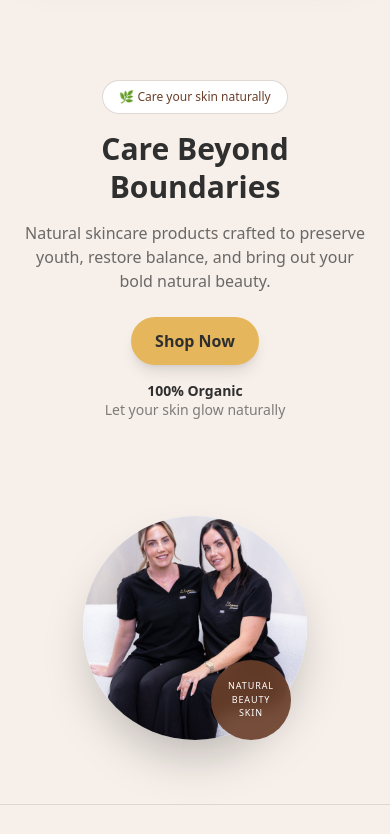
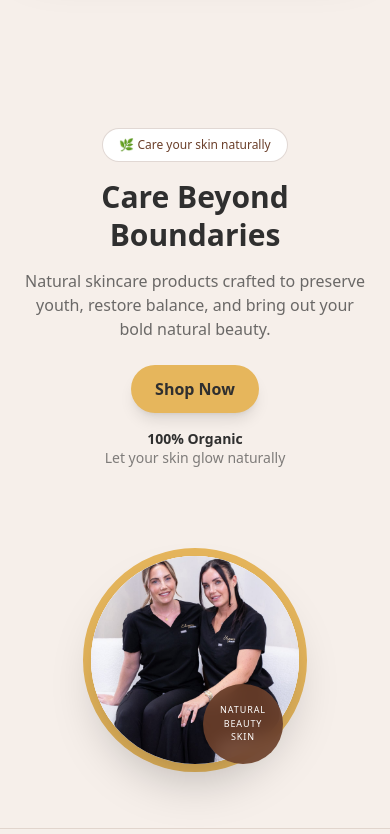
Before and after one commit to kreativecodes292/elegenceskincaree, a React (Create React App) app: page / in a window 390 px wide. Shown: the top 834 px of the page. Built offline with nearby package versions, Linux system fonts and the light colour scheme.

Commit message:
Update Home.jsx

```diff
--- a/src/sections/Home.jsx
+++ b/src/sections/Home.jsx
@@ -3,15 +3,16 @@ import HeroImg from "../assets/sr2.jpg";
 
 export default function Home() {
   return (
-    <section className="min-h-screen bg-[#F6EFEA] text-[#2F2F2F] relative overflow-hidden pt-20 sm:pt-28 lg:pt-40">
+    <section className="min-h-screen bg-[#F6EFEA] text-[#2F2F2F] relative overflow-hidden pt-32 sm:pt-40">
 
       {/* MAIN WRAPPER */}
       <div className="max-w-7xl mx-auto px-5 sm:px-6 lg:px-20 flex flex-col lg:flex-row items-center gap-12 sm:gap-16">
 
         {/* LEFT CONTENT */}
         <div className="flex-1 z-10 flex flex-col items-center lg:items-start text-center lg:text-left">
+
           {/* TAG */}
-          <span className="inline-flex items-center gap-2 mb-4 sm:mb-6 px-4 sm:px-6 py-2 sm:py-3 text-xs sm:text-sm rounded-full bg-white border border-[#6B3F2A]/20 text-[#6B3F2A]">
+          <span className="inline-flex items-center gap-2 mb-4 sm:mb-6 px-4 sm:px-6 py-2 sm:py-3 text-xs sm:text-base rounded-full bg-white border border-[#6B3F2A]/20 text-[#6B3F2A]">
             🌿 Care your skin naturally
           </span>
 
@@ -30,22 +31,31 @@ export default function Home() {
             <button className="bg-[#E6B65C] text-[#2F2F2F] px-6 sm:px-9 py-3 sm:py-4 rounded-full font-semibold shadow-lg hover:scale-105 transition">
               Shop Now
             </button>
-
             <div className="text-sm sm:text-base leading-snug text-center sm:text-left">
               <p className="font-semibold">100% Organic</p>
               <p className="text-[#2F2F2F]/60">Let your skin glow naturally</p>
             </div>
           </div>
+
         </div>
 
         {/* RIGHT CONTENT */}
-        <div className="flex-1 relative flex justify-center lg:justify-end mt-12 lg:mt-0">
+        <div className="flex-1 relative flex justify-center lg:justify-end mt-10 lg:mt-0">
 
           {/* GOLD RING */}
-          <div className="absolute w-44 h-44 sm:w-64 sm:h-64 lg:w-[480px] lg:h-[480px] rounded-full border-6 sm:border-16 lg:border-[26px] border-[#E6B65C] top-1/2 left-1/2 -translate-x-1/2 -translate-y-1/2 z-0" />
+          <div className="
+            absolute
+            w-56 h-56 sm:w-80 sm:h-80 lg:w-[480px] lg:h-[480px]
+            rounded-full
+            border-8 sm:border-[22px] lg:border-[26px]
+            border-[#E6B65C]
+            top-1/2 left-1/2
+            -translate-x-1/2 -translate-y-1/2
+            z-0
+          " />
 
           {/* IMAGE */}
-          <div className="relative z-10 w-56 h-56 sm:w-72 sm:h-72 lg:w-96 lg:h-96 rounded-full overflow-hidden shadow-2xl bg-white">
+          <div className="relative z-10 w-52 h-52 sm:w-72 sm:h-72 lg:w-96 lg:h-96 rounded-full overflow-hidden shadow-2xl bg-white">
             <img
               src={HeroImg}
               alt="Skincare Experts"
@@ -54,10 +64,25 @@ export default function Home() {
           </div>
 
           {/* BADGE */}
-          <div className="absolute bottom-0 right-4 sm:right-6 lg:right-6 w-20 h-20 sm:w-28 sm:h-28 lg:w-36 lg:h-36 rounded-full flex items-center justify-center text-[9px] sm:text-[12px] uppercase tracking-widest text-white bg-[#6B3F2A]/90 backdrop-blur z-20 text-center">
+          <div className="
+            absolute
+            bottom-0 right-4 sm:right-6 lg:right-6
+            w-20 h-20 sm:w-32 sm:h-32 lg:w-36 lg:h-36
+            rounded-full
+            flex items-center justify-center
+            text-[9px] sm:text-[12px]
+            uppercase tracking-widest
+            text-white
+            bg-[#6B3F2A]/90
+            backdrop-blur
+            z-20
+            text-center
+          ">
             Natural <br /> Beauty <br /> Skin
           </div>
+
         </div>
+
       </div>
 
       {/* BOTTOM INFO STRIP */}
@@ -74,6 +99,7 @@ export default function Home() {
           </div>
         ))}
       </div>
+
     </section>
   );
 }
```
